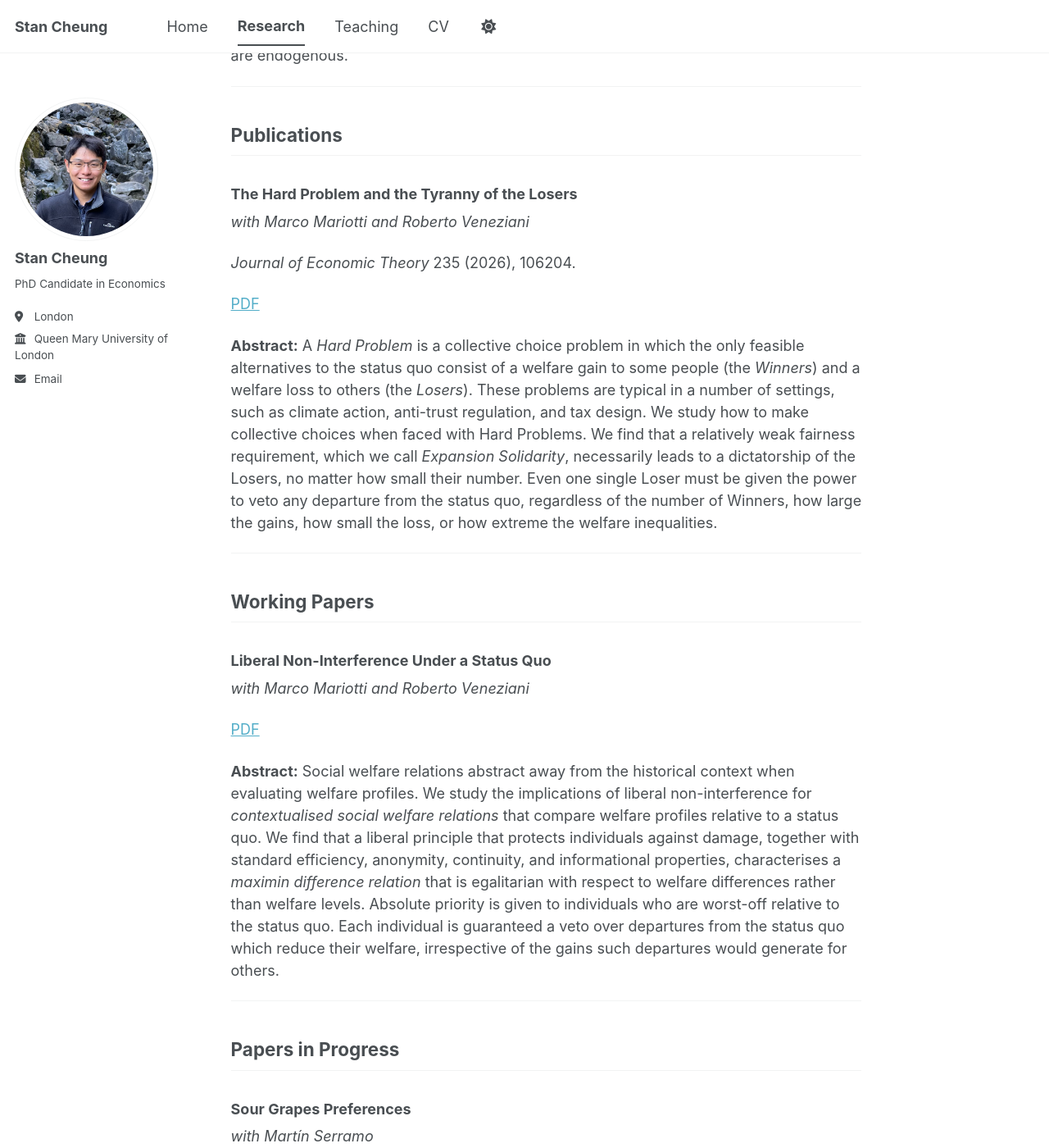
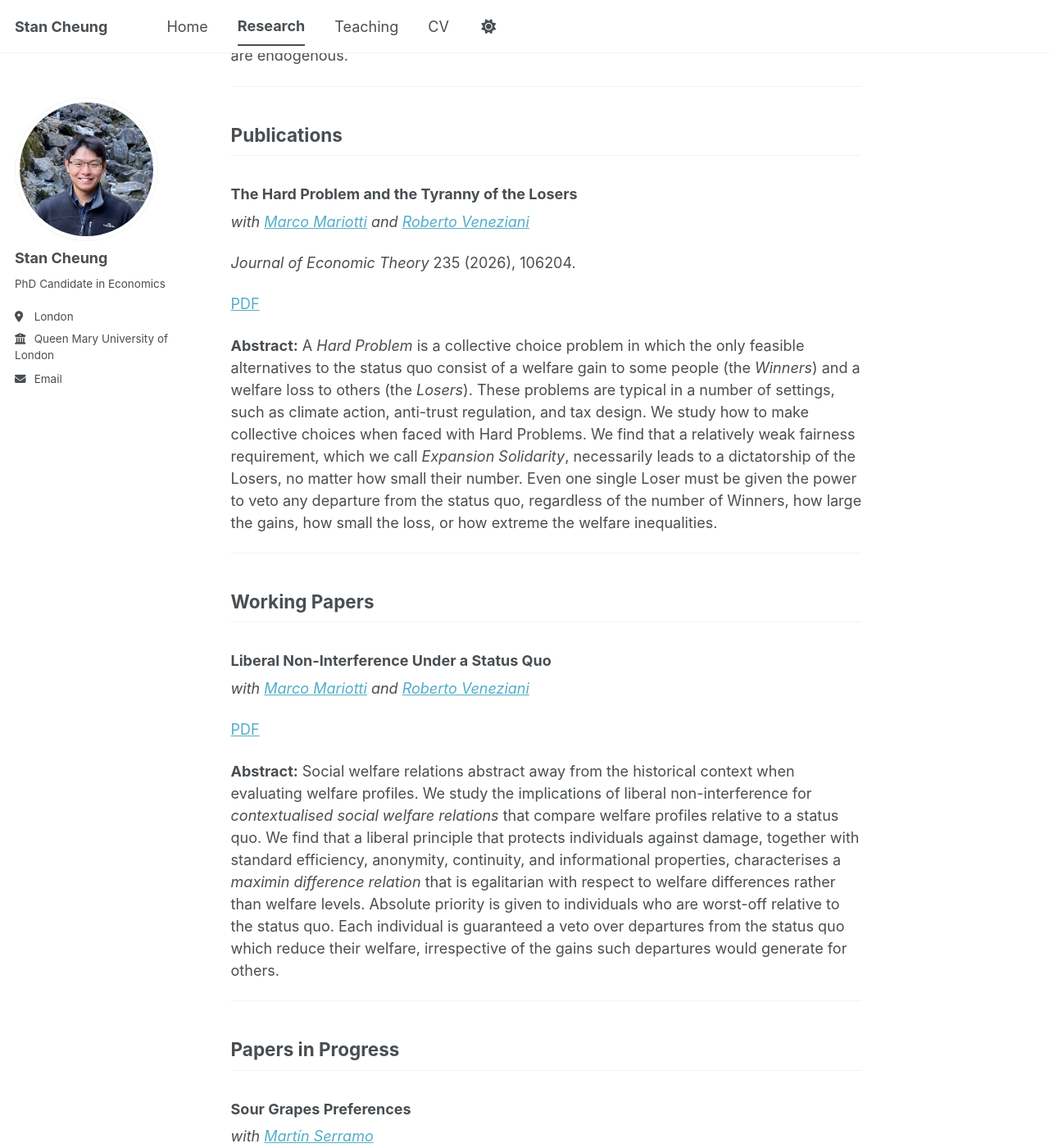
Before and after one commit to stan-cheung/stan-cheung.github.io, a Jekyll site: the page built from _pages/research.md, in a window 1280 px wide and 1400 px high, scrolled down 560 px. Shown: the whole window at 82% size. Built offline with Jekyll 4.4.1, drawn with Linux system fonts in a browser that asks for light colours; a style sheet for code colours, icons or effects is not loaded; part of the change alters nothing that is shown.

```diff
--- a/_pages/research.md
+++ b/_pages/research.md
@@ -18,7 +18,7 @@ author_profile: true
 ## Publications
 
 ### The Hard Problem and the Tyranny of the Losers
-*with Marco Mariotti and Roberto Veneziani*
+*with [Marco Mariotti](https://sites.google.com/site/marcomariottiwebsite) and [Roberto Veneziani](https://rveneziani.econ.qmul.ac.uk/)*
 
 *Journal of Economic Theory* 235 (2026), 106204.
 
@@ -31,7 +31,7 @@ author_profile: true
 ## Working Papers
 
 ### Liberal Non-Interference Under a Status Quo
-*with Marco Mariotti and Roberto Veneziani*
+*with [Marco Mariotti](https://sites.google.com/site/marcomariottiwebsite) and [Roberto Veneziani](https://rveneziani.econ.qmul.ac.uk/)*
 
 [PDF]({{ site.baseurl }}/files/Liberal Non-Interference Under a Status Quo.pdf)
 
@@ -42,6 +42,6 @@ author_profile: true
 ## Papers in Progress
 
 ### Sour Grapes Preferences
-*with Martín Serramo*
+*with [Martín Serramo](https://economics.stanford.edu/people/martin-serramo)*
 
 **Abstract:** An individual has *sour grapes preferences* when their utility for an outcome decreases as the probability of getting that outcome decreases. Sour grapes preferences can arise in a range of contexts such as aspiration failures, matching markets, and political activism. However, standard revealed preference techniques are unable to separately identify utilities for outcomes when they depend on the probabilities of those outcomes. This paper proposes a method to identify, as well as measure, sour grapes preferences using standard choice data when there are benchmark outcomes whose utilities do not depend on their probabilities. We also propose a test for whether any given outcome is a benchmark outcome. We illustrate this method in a laboratory experiment.
```
